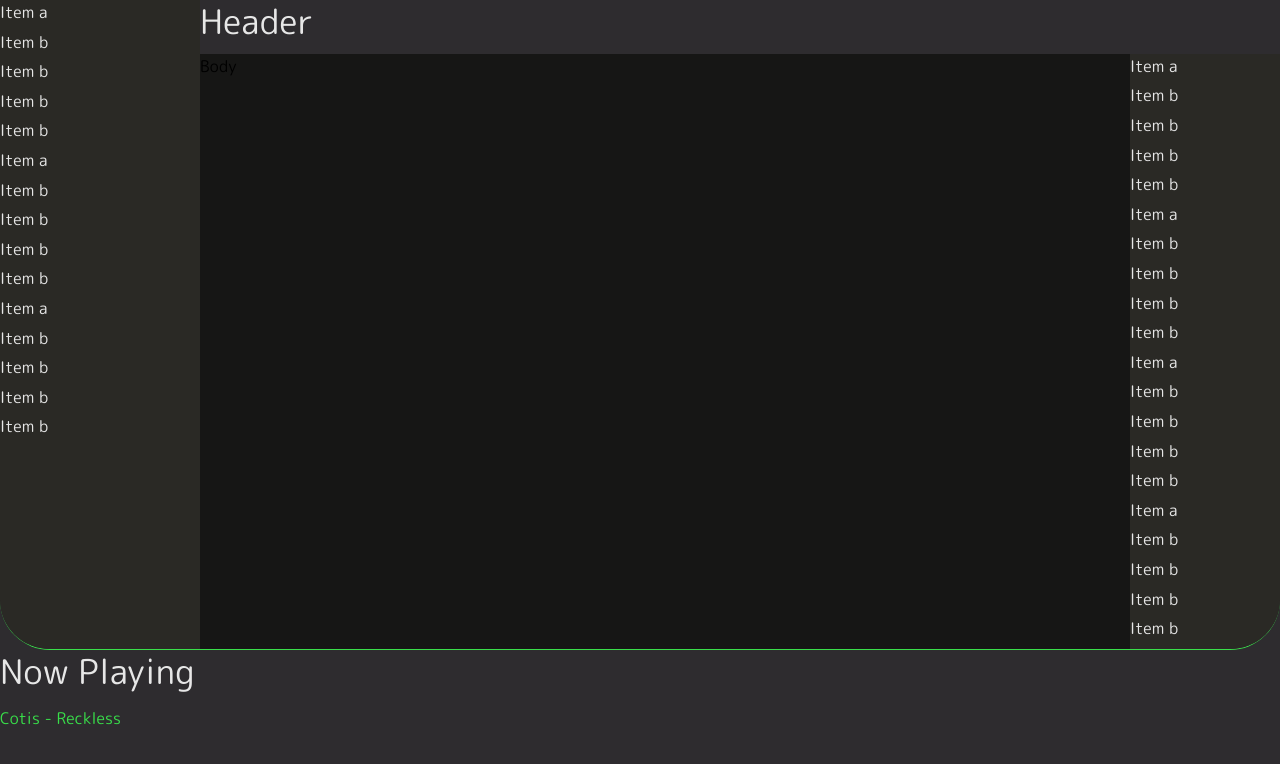
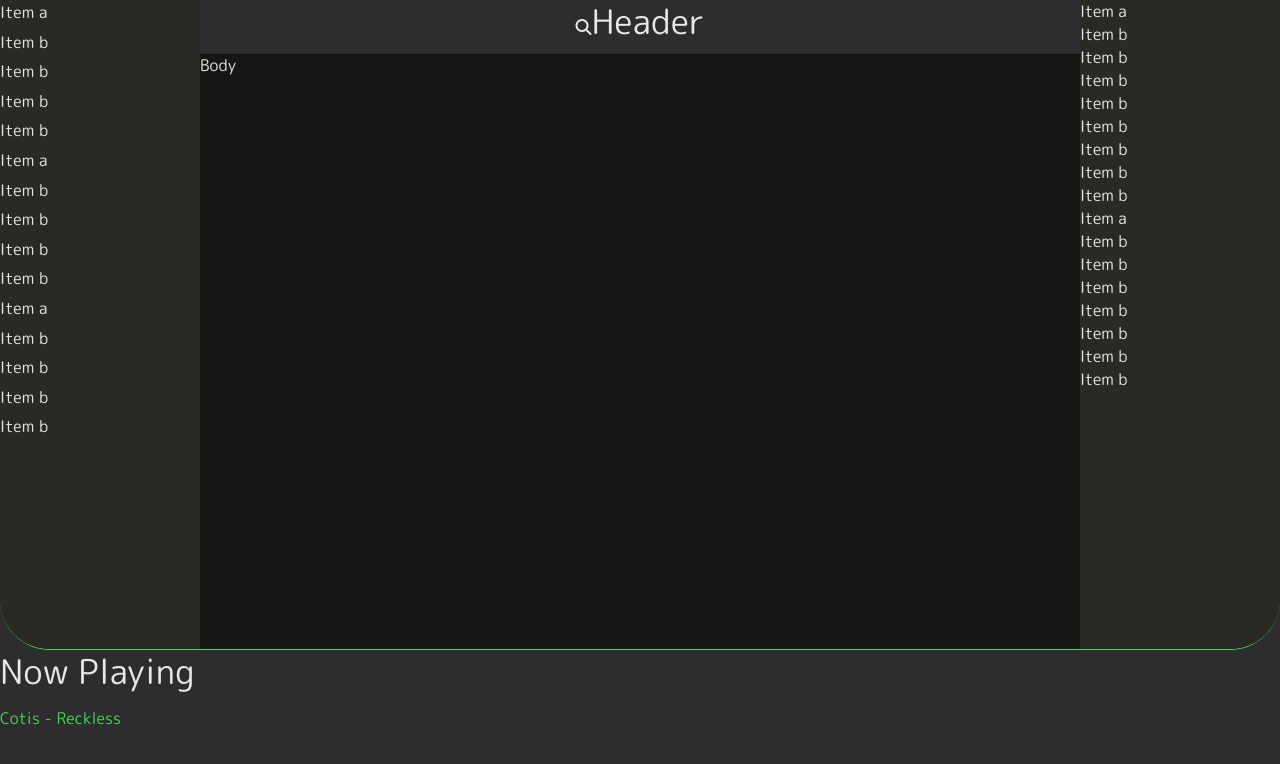
Before and after one commit to zJaaal/js-player, a website built with Vite: page index.html in a window 1280 px wide. Built offline with nearby package versions, Linux system fonts and the light colour scheme.

Commit message:
fix: text color classes

```diff
--- a/css/style.css
+++ b/css/style.css
@@ -22,13 +22,13 @@ ul {
     --complementary: #2e2c2fff;
 }
 /* Text colors */
-.font-color-primary {
+.text-primary {
     color: var(--font);
 }
-.font-color-select {
+.text-select {
     color: var(--primary);
 }
-.font-color-warning {
+.text-warning {
     color: var(--secundary);
 }
 /* Font variants*/
--- a/index.html
+++ b/index.html
@@ -22,21 +22,21 @@
         <!-- Left Aside -->
         <div class="h-100 min-width-200">
           <ul class="h-100 flex column grow bg-secondary">
-            <li class="text font-color-primary">Item a</li>
-            <li class="text font-color-primary">Item b</li>
-            <li class="text font-color-primary">Item b</li>
-            <li class="text font-color-primary">Item b</li>
-            <li class="text font-color-primary">Item b</li>
-            <li class="text font-color-primary">Item a</li>
-            <li class="text font-color-primary">Item b</li>
-            <li class="text font-color-primary">Item b</li>
-            <li class="text font-color-primary">Item b</li>
-            <li class="text font-color-primary">Item b</li>
-            <li class="text font-color-primary">Item a</li>
-            <li class="text font-color-primary">Item b</li>
-            <li class="text font-color-primary">Item b</li>
-            <li class="text font-color-primary">Item b</li>
-            <li class="text font-color-primary">Item b</li>
+            <li class="text text-primary">Item a</li>
+            <li class="text text-primary">Item b</li>
+            <li class="text text-primary">Item b</li>
+            <li class="text text-primary">Item b</li>
+            <li class="text text-primary">Item b</li>
+            <li class="text text-primary">Item a</li>
+            <li class="text text-primary">Item b</li>
+            <li class="text text-primary">Item b</li>
+            <li class="text text-primary">Item b</li>
+            <li class="text text-primary">Item b</li>
+            <li class="text text-primary">Item a</li>
+            <li class="text text-primary">Item b</li>
+            <li class="text text-primary">Item b</li>
+            <li class="text text-primary">Item b</li>
+            <li class="text text-primary">Item b</li>
           </ul>
         </div>
 
@@ -44,49 +44,47 @@
         <div class="flex grow column">
 
           <!-- Header -->
-          <div class="flex bg-complementary" style="min-height: 50px">
-            <p class="text-title font-color-primary">Header</p>
+          <div class="flex center bg-complementary" style="min-height: 50px">
+            <i class="fa-solid fa-magnifying-glass text-primary"></i>
+            <p class="text-title text-primary">Header</p>
           </div>
 
-          <div class="flex grow between">
-            <!-- Center Content -->
-            <div class="flex grow bg-primary">
-              <p class="text">Body</p>
-            </div>
-            <!-- Right ASide -->
-            <div class="flex min-width-150 bg-secondary">
-              <ul class="h-100 flex column grow">
-                <li class="text font-color-primary">Item a</li>
-                <li class="text font-color-primary">Item b</li>
-                <li class="text font-color-primary">Item b</li>
-                <li class="text font-color-primary">Item b</li>
-                <li class="text font-color-primary">Item b</li>
-                <li class="text font-color-primary">Item a</li>
-                <li class="text font-color-primary">Item b</li>
-                <li class="text font-color-primary">Item b</li>
-                <li class="text font-color-primary">Item b</li>
-                <li class="text font-color-primary">Item b</li>
-                <li class="text font-color-primary">Item a</li>
-                <li class="text font-color-primary">Item b</li>
-                <li class="text font-color-primary">Item b</li>
-                <li class="text font-color-primary">Item b</li>
-                <li class="text font-color-primary">Item b</li>
-                <li class="text font-color-primary">Item a</li>
-                <li class="text font-color-primary">Item b</li>
-                <li class="text font-color-primary">Item b</li>
-                <li class="text font-color-primary">Item b</li>
-                <li class="text font-color-primary">Item b</li>
-              </ul>
-            </div>
+          <!-- Center Content -->
+          <div class="flex grow bg-primary">
+            <p class="text-primary">Body</p>
           </div>
 
         </div>
+
+        <!-- Right ASide -->
+        <div class="flex min-width-200 bg-secondary">
+          <ul class="h-100 flex column grow">
+            <li class="text-primary">Item a</li>
+            <li class="text-primary">Item b</li>
+            <li class="text-primary">Item b</li>
+            <li class="text-primary">Item b</li>
+            <li class="text-primary">Item b</li>
+            <li class="text-primary">Item b</li>
+            <li class="text-primary">Item b</li>
+            <li class="text-primary">Item b</li>
+            <li class="text-primary">Item b</li>
+            <li class="text-primary">Item a</li>
+            <li class="text-primary">Item b</li>
+            <li class="text-primary">Item b</li>
+            <li class="text-primary">Item b</li>
+            <li class="text-primary">Item b</li>
+            <li class="text-primary">Item b</li>
+            <li class="text-primary">Item b</li>
+            <li class="text-primary">Item b</li>
+          </ul>
+        </div>
+
       </div>
 
       <!-- Footer -->
       <div class="player bg-complementary">
-        <p class="text-primary text-title font-color-primary">Now Playing</p>
-        <p class="text-primary text-subtitle font-color-select"> Cotis - Reckless</p>
+        <p class="text-title text-primary">Now Playing</p>
+        <p class="text-subtitle text-select"> Cotis - Reckless</p>
       </div>
 
     </main>
```
